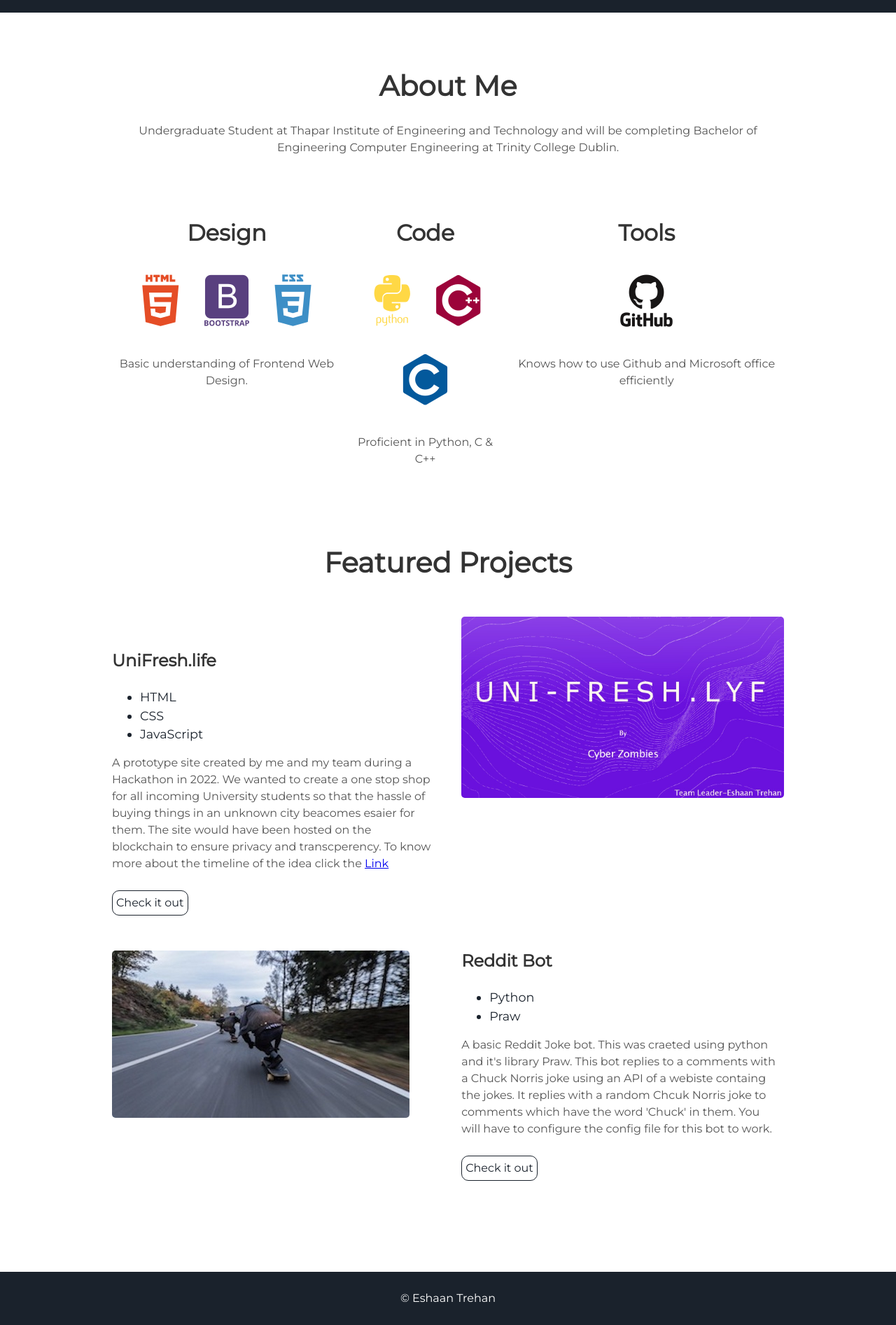
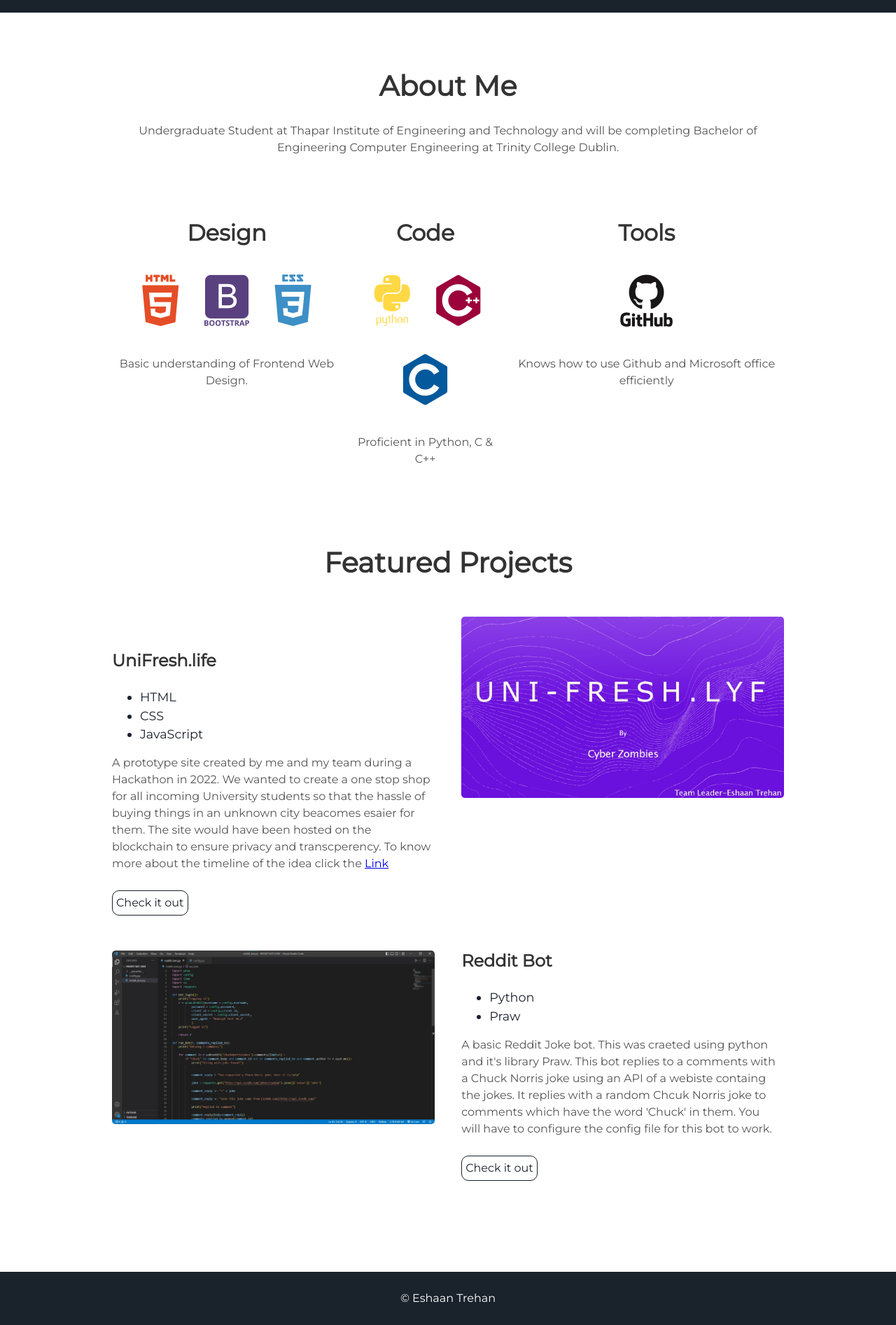
Before and after one commit to EshaanTrehan/EshaanTrehan.github.io, a Jekyll site: the page built from index.html, in a window 1280 px wide. Shown: the part 882-2775 px from the top of the page at 70% size. Built offline with Jekyll 4.4.1, drawn with Linux system fonts in a browser that asks for light colours.

Commit message:
updated photo

```diff
--- a/_includes/projects.html
+++ b/_includes/projects.html
@@ -18,7 +18,7 @@
 </div>
 <div class="user-projects">
   <div class="images-left">
-    <img alt="mountains" src="{{ "/assets/img/skate.jpg" | prepend: site.baseurl }}" />
+    <img alt="mountains" src="{{ "/assets/img/joke.jpg" | prepend: site.baseurl }}" />
   </div>
   <div class="contents-right">
     <h3> Reddit Bot </h3>
```
Also changed, not shown: assets/img/joke.jpg (added), assets/img/skate.jpg (deleted).
